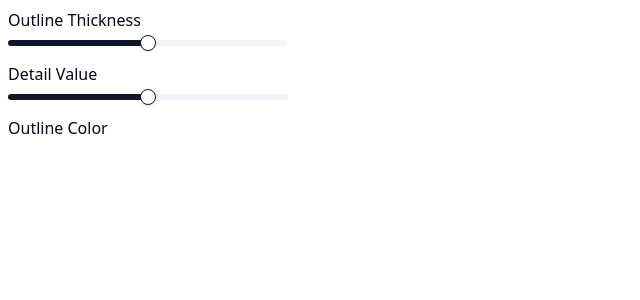
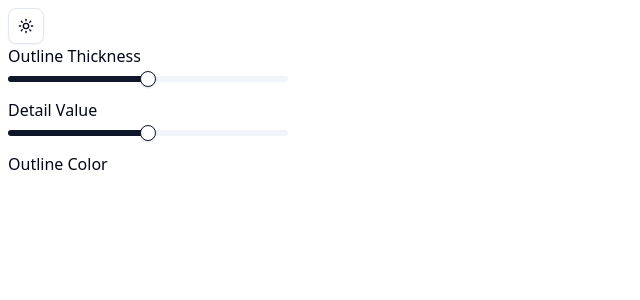
Before and after one commit to luckstrike/cutout-photos, a SvelteKit app in the folder frontend/: page / in a window 1280 px wide. Shown: the top 300 px of the page, without its empty margins (0-640 px from the left). Built offline with nearby package versions, Linux system fonts and the light colour scheme.

Commit message:
Added in a dark mode toggle

```diff
--- a/frontend/package.json
+++ b/frontend/package.json
@@ -40,5 +40,8 @@
 		"typescript": "^5.0.0",
 		"typescript-eslint": "^8.20.0",
 		"vite": "^6.2.6"
+	},
+	"dependencies": {
+		"mode-watcher": "^1.1.0"
 	}
 }
--- /dev/null
+++ b/frontend/src/lib/components/panels/navbar.svelte
@@ -0,0 +1,5 @@
+<script lang="ts">
+    import ModeToggle from "$lib/components/ui/modeToggle/modeToggle.svelte";
+</script>
+
+<ModeToggle />
--- /dev/null
+++ b/frontend/src/lib/components/ui/modeToggle/modeToggle.svelte
@@ -0,0 +1,17 @@
+<script lang="ts">
+ import SunIcon from "@lucide/svelte/icons/sun";
+ import MoonIcon from "@lucide/svelte/icons/moon";
+
+ import { toggleMode } from "mode-watcher";
+ import { Button } from "$lib/components/ui/button/index.js";
+</script>
+
+<Button onclick={toggleMode} variant="outline" size="icon">
+ <SunIcon
+  class="h-[1.2rem] w-[1.2rem] rotate-0 scale-100 !transition-all dark:-rotate-90 dark:scale-0"
+ />
+ <MoonIcon
+  class="absolute h-[1.2rem] w-[1.2rem] rotate-90 scale-0 !transition-all dark:rotate-0 dark:scale-100"
+ />
+ <span class="sr-only">Toggle theme</span>
+</Button>
--- a/frontend/src/routes/+layout.svelte
+++ b/frontend/src/routes/+layout.svelte
@@ -1,7 +1,8 @@
 <script lang="ts">
 	import '../app.css';
-
+	import { ModeWatcher } from 'mode-watcher';
 	let { children } = $props();
 </script>
 
+<ModeWatcher />
 {@render children()}
--- a/frontend/src/routes/+page.svelte
+++ b/frontend/src/routes/+page.svelte
@@ -1,7 +1,9 @@
 <script lang="ts">
     import CutoutOptions from "$lib/components/panels/cutoutOptions.svelte";
+    import Navbar from "$lib/components/panels/navbar.svelte";
 </script>
 
 <div class="flex-col w-screen h-screen p-2">
+    <Navbar />
     <CutoutOptions/>
 </div>
```
Also changed, not shown: 1 other file (tests, documents, lock files or other folders).
